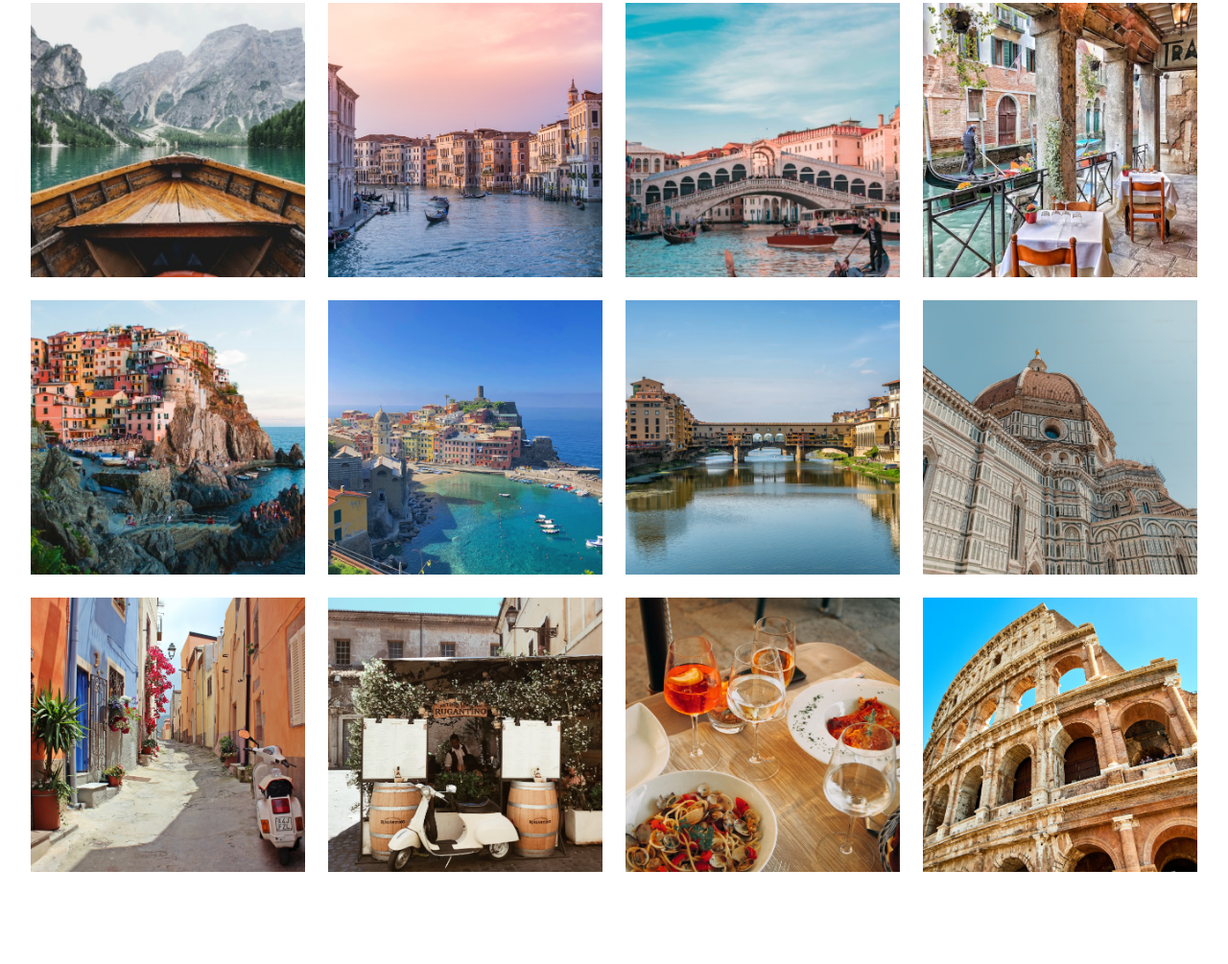
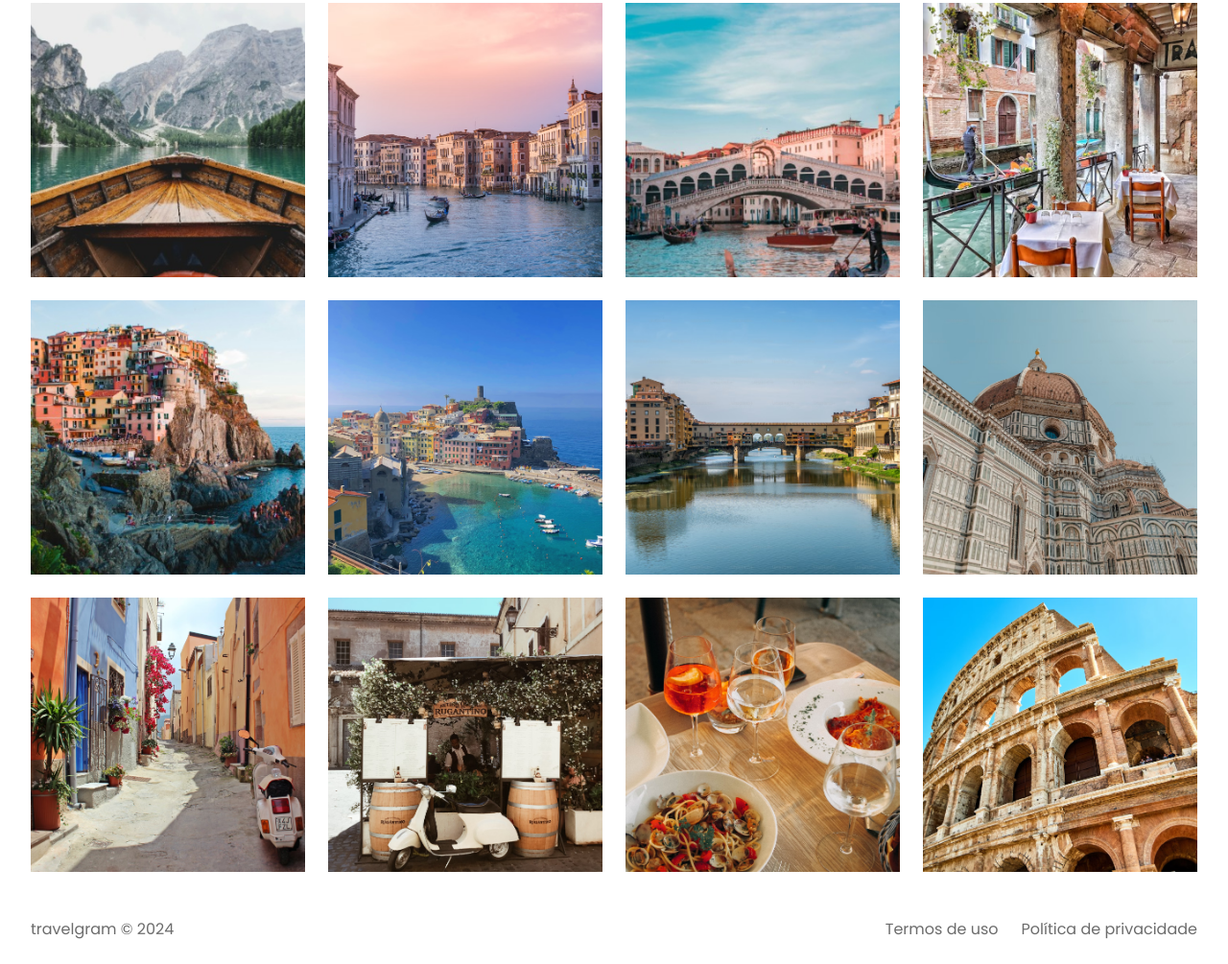
Before and after one commit to Paulo-Strife/travelgram, a plain HTML site: page index.html in a window 1280 px wide. Shown: the part 364-1369 px from the top of the page at 96% size. Before the commit the page ends 1297 px from the top, so only its background shows below. Drawn offline with Linux system fonts and the light colour scheme.

Commit message:
finalizando o footer

```diff
--- a/index.html
+++ b/index.html
@@ -63,5 +63,17 @@
         <img src="assets/Image 11.png" alt="a">
         <img src="assets/Image 12.png" alt="a">
     </main>
+
+    <footer class="container">
+        <span>
+            travelgram &copy; 2024
+        </span>
+        <span>
+            Termos de uso
+        </span>
+        <span>
+            Política de privacidade
+        </span>
+    </footer>
 </body>
 </html>
--- /dev/null
+++ b/style/footer.css
@@ -0,0 +1,9 @@
+footer {
+    display: flex;
+    padding-block: 24px;
+    gap: 24px;
+}
+
+footer :nth-child(1) {
+    margin-right: auto;
+}
--- a/style/index.css
+++ b/style/index.css
@@ -2,3 +2,4 @@
 @import url(navigation.css);
 @import url(header.css);
 @import url(main.css);
+@import url(footer.css);
```
